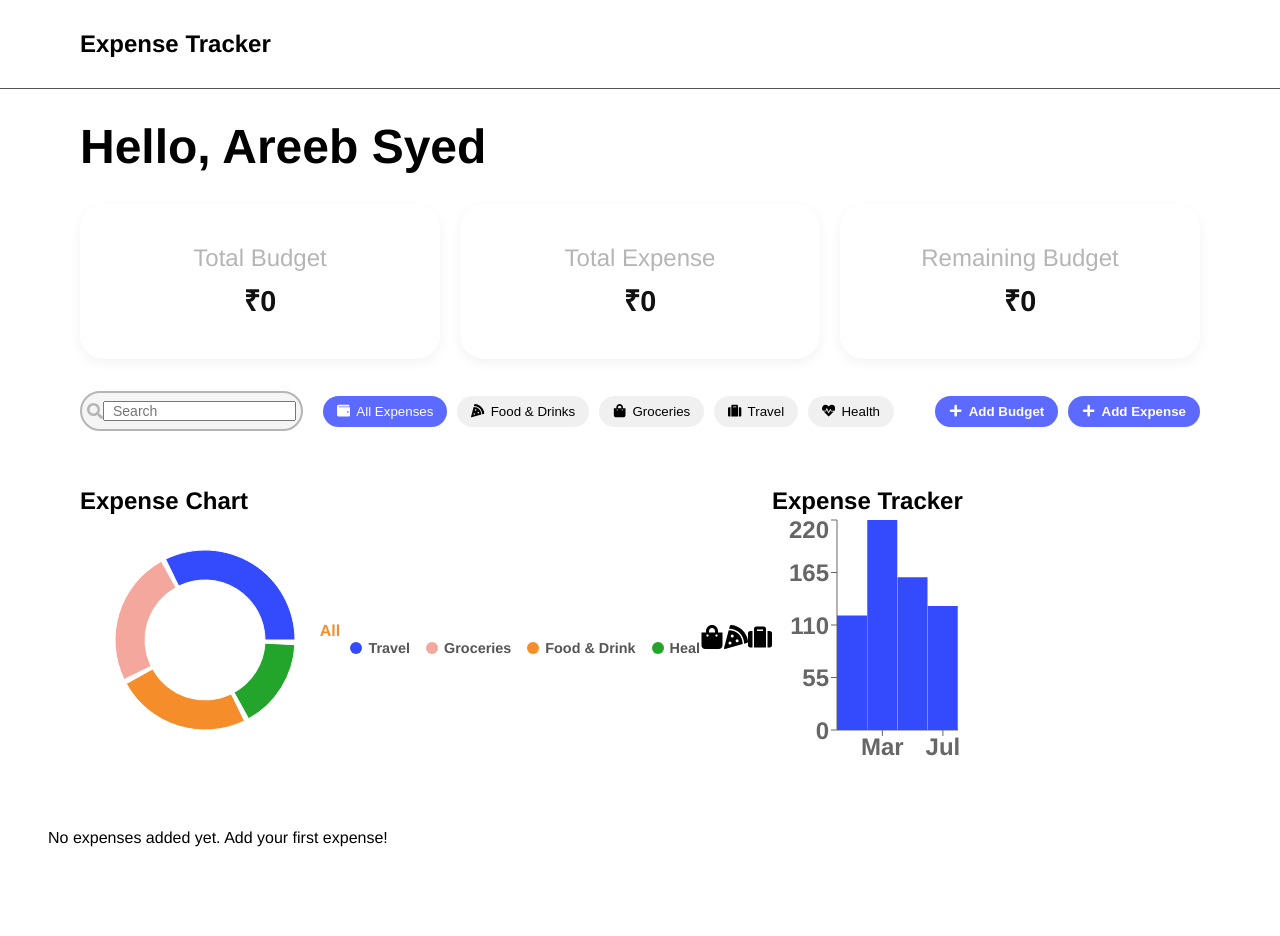
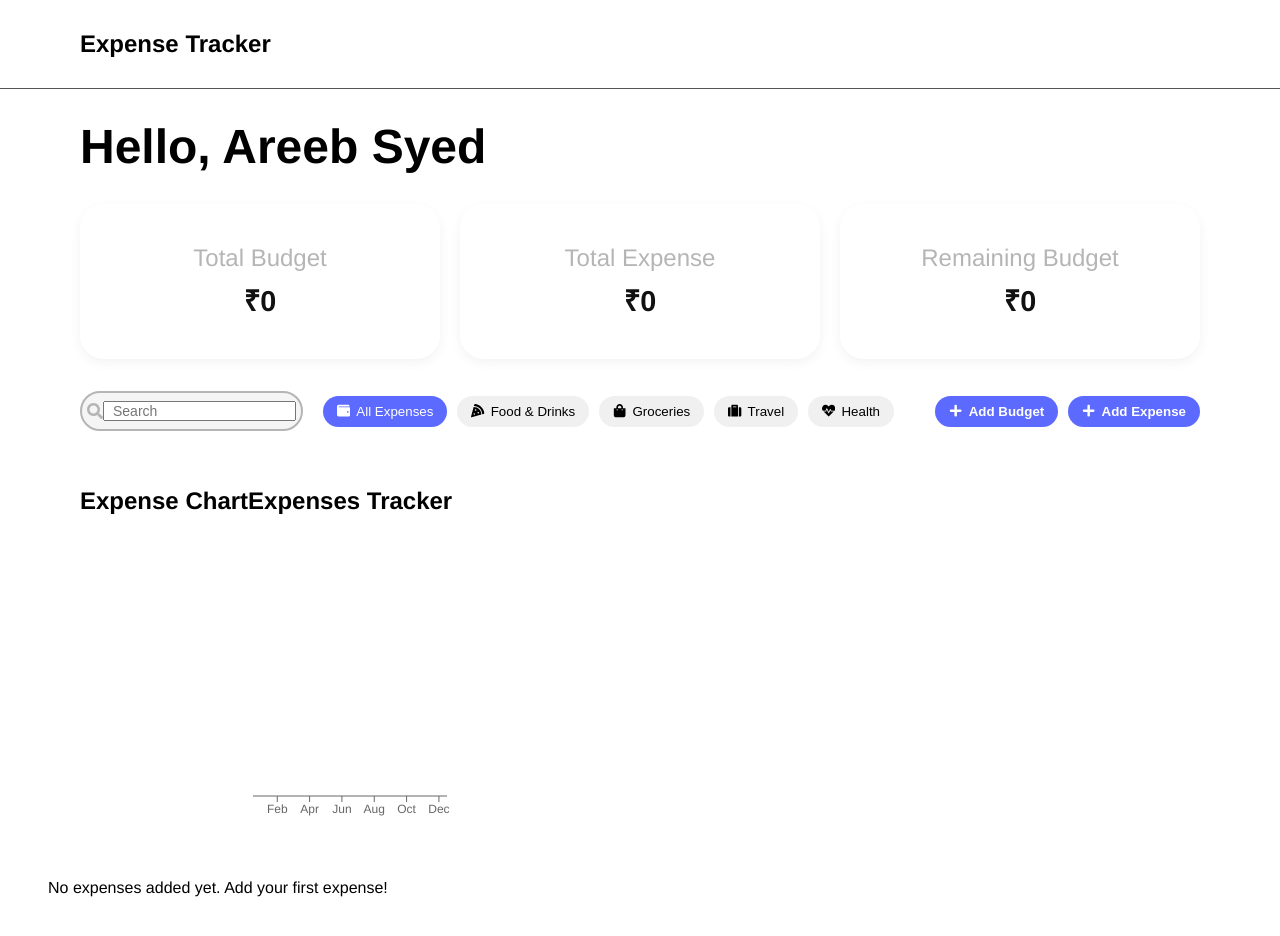
Before and after one commit to SyedA23/Expense-Tracker, a React (Vite) app: page / in a window 1280 px wide. Shown: the top 936 px of the page. Before the commit the page ends 895 px from the top, so only its background shows below. Built offline with nearby package versions, Linux system fonts and the light colour scheme.

Commit message:
Updated the expense chart component

```diff
--- a/src/components/ExpenseCharts.jsx
+++ b/src/components/ExpenseCharts.jsx
@@ -8,86 +8,166 @@ import {
   XAxis,
   YAxis,
   Tooltip,
-  ResponsiveContainer
+  CartesianGrid,
+  ResponsiveContainer,
+  Legend
 } from "recharts";
-import { FaShoppingBag, FaPizzaSlice, FaSuitcase } from "react-icons/fa";
+import {
+  FaUtensils,
+  FaShoppingCart,
+  FaPlane,
+  FaHeartbeat
+} from "react-icons/fa";
+import "./ExpenseCharts.css"; // New CSS file for styling
 
-import "./ExpenseCharts.css";
+const CATEGORY_ICONS = {
+  "Food & Drinks": <FaUtensils />,
+  Groceries: <FaShoppingCart />,
+  Travel: <FaPlane />,
+  Health: <FaHeartbeat />
+};
 
-const pieData = [
-  { name: "Travel", value: 400 },
-  { name: "Groceries", value: 300 },
-  { name: "Food & Drink", value: 300 },
-  { name: "Heal", value: 200 }
+const COLORS = {
+  "Food & Drinks": "#F68D2B",
+  Groceries: "#F4A79D",
+  Travel: "#344BFD",
+  Health: "#23A52C"
+};
+
+const MONTHS = [
+  "Jan",
+  "Feb",
+  "Mar",
+  "Apr",
+  "May",
+  "Jun",
+  "Jul",
+  "Aug",
+  "Sep",
+  "Oct",
+  "Nov",
+  "Dec"
 ];
 
-const barData = [
-  { name: "Jan", expense: 120 },
-  { name: "Mar", expense: 220 },
-  { name: "May", expense: 160 },
-  { name: "Jul", expense: 130 }
-];
+const ExpenseCharts = ({ expenses }) => {
+  // Process category data with icons
+  const processCategoryData = () => {
+    const categoryMap = expenses.reduce((acc, expense) => {
+      const category = expense.category;
+      if (!acc[category]) {
+        acc[category] = {
+          name: category,
+          value: 0,
+          icon: CATEGORY_ICONS[category] || null,
+          color: COLORS[category] || "#8884d8"
+        };
+      }
+      acc[category].value += expense.amount;
+      return acc;
+    }, {});
 
-const COLORS = ["#344BFD", "#F4A79D", "#F68D2B", "#23A52C"];
+    return Object.values(categoryMap);
+  };
 
-const ExpenseCharts = () => {
+  // Process monthly data with all months
+  const processMonthlyData = () => {
+    const monthlyMap = {};
+
+    // Initialize all months
+    MONTHS.forEach((month) => {
+      monthlyMap[month] = { name: month, value: 0 };
+    });
+
+    // Add actual expenses
+    expenses.forEach((expense) => {
+      const month = new Date(expense.date).toLocaleString("default", {
+        month: "short"
+      });
+      if (monthlyMap[month]) {
+        monthlyMap[month].value += expense.amount;
+      }
+    });
+
+    return Object.values(monthlyMap);
+  };
+
+  const categoryData = processCategoryData();
+  const monthlyData = processMonthlyData();
+
   return (
     <div className="charts-container">
-      <div className="chart-title">
-        Expense Chart
-        <div className="donut-chart">
-          <PieChart width={250} height={250}>
+      {/* Pie Chart Section */}
+      <div className="chart-section">
+        <h3 className="chart-title">Expense Chart</h3>
+        <div className="category-legend">
+          {categoryData.map((category) => (
+            <div key={category.name} className="legend-item">
+              <span
+                className="legend-color"
+                style={{ backgroundColor: category.color }}
+              />
+              <span className="legend-name">{category.name}</span>
+              <span className="legend-icon">{category.icon}</span>
+            </div>
+          ))}
+        </div>
+        <ResponsiveContainer width="100%" height={300}>
+          <PieChart>
             <Pie
-              data={pieData}
+              data={categoryData}
+              dataKey="value"
+              nameKey="name"
               cx="50%"
               cy="50%"
               innerRadius={60}
               outerRadius={90}
-              fill="#8884d8"
-              paddingAngle={3}
-              dataKey="value"
+              paddingAngle={5}
+              label={({ name, percent }) =>
+                `${name}: ${(percent * 100).toFixed(0)}%`
+              }
             >
-              {pieData.map((_, index) => (
-                <Cell
-                  key={`cell-${index}`}
-                  fill={COLORS[index % COLORS.length]}
-                />
+              {categoryData.map((entry, index) => (
+                <Cell key={`cell-${index}`} fill={entry.color} />
               ))}
             </Pie>
+            <Tooltip
+              formatter={(value) => [
+                new Intl.NumberFormat("en-IN", {
+                  style: "currency",
+                  currency: "INR"
+                }).format(value),
+                "Amount"
+              ]}
+            />
           </PieChart>
-          <div className="donut-center-text">All</div>
-          <div className="donut-legend">
-            {pieData.map((entry, index) => (
-              <div key={entry.name} className="legend-item">
-                <span
-                  className="dot"
-                  style={{ backgroundColor: COLORS[index] }}
-                ></span>
-                {entry.name}
-              </div>
-            ))}
-          </div>
-          {/* Icons around the chart */}
-          <div className="icon icon1">
-            <FaShoppingBag />
-          </div>
-          <div className="icon icon2">
-            <FaPizzaSlice />
-          </div>
-          <div className="icon icon3">
-            <FaSuitcase />
-          </div>
-        </div>
+        </ResponsiveContainer>
       </div>
 
-      <div className="chart-title">
-        Expense Tracker
-        <ResponsiveContainer width="100%" height={250}>
-          <BarChart data={barData}>
-            <XAxis dataKey="name" />
-            <YAxis />
-            <Tooltip />
-            <Bar dataKey="expense" fill="#344BFD" barSize={30} />
+      {/* Bar Chart Section */}
+      <div className="chart-section">
+        <h3 className="chart-title">Expenses Tracker</h3>
+        <ResponsiveContainer width="100%" height={300}>
+          <BarChart data={monthlyData}>
+            <XAxis dataKey="name" tick={{ fontSize: 12 }} />
+            {/* <YAxis
+              tickFormatter={(value) => `$${value}`}
+              tick={{ fontSize: 12 }}
+            /> */}
+            <CartesianGrid
+              strokeDasharray="3 3"
+              vertical={false}
+              horizontal={false}
+            />
+            <Tooltip
+              formatter={(value) => [`$${value.toFixed(2)}`, "Amount"]}
+              labelFormatter={(label) => `Month: ${label}`}
+            />
+            <Bar
+              dataKey="value"
+              fill="#375CFF"
+              radius={[4, 4, 0, 0]}
+              name="Expenses"
+            />
           </BarChart>
         </ResponsiveContainer>
       </div>
```
